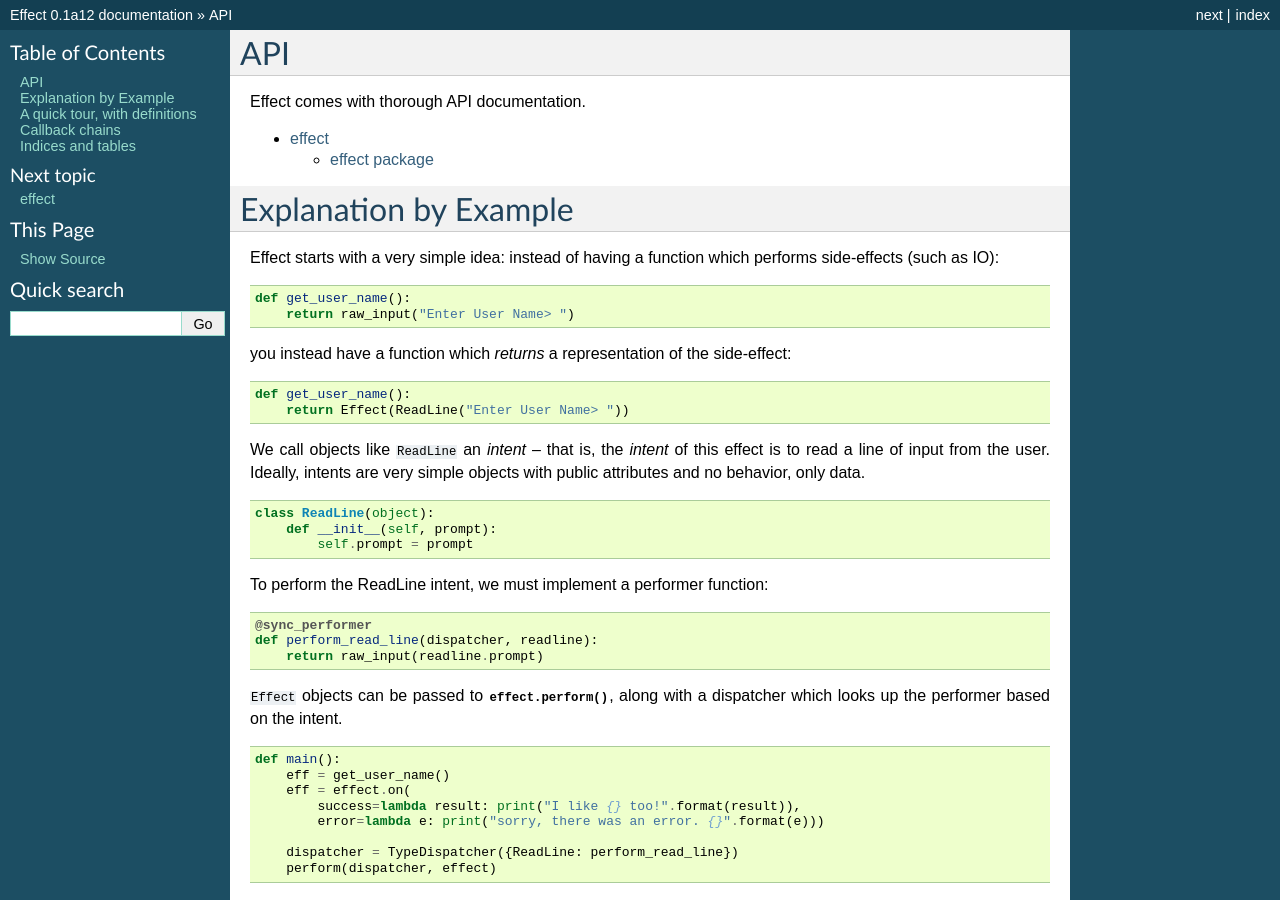
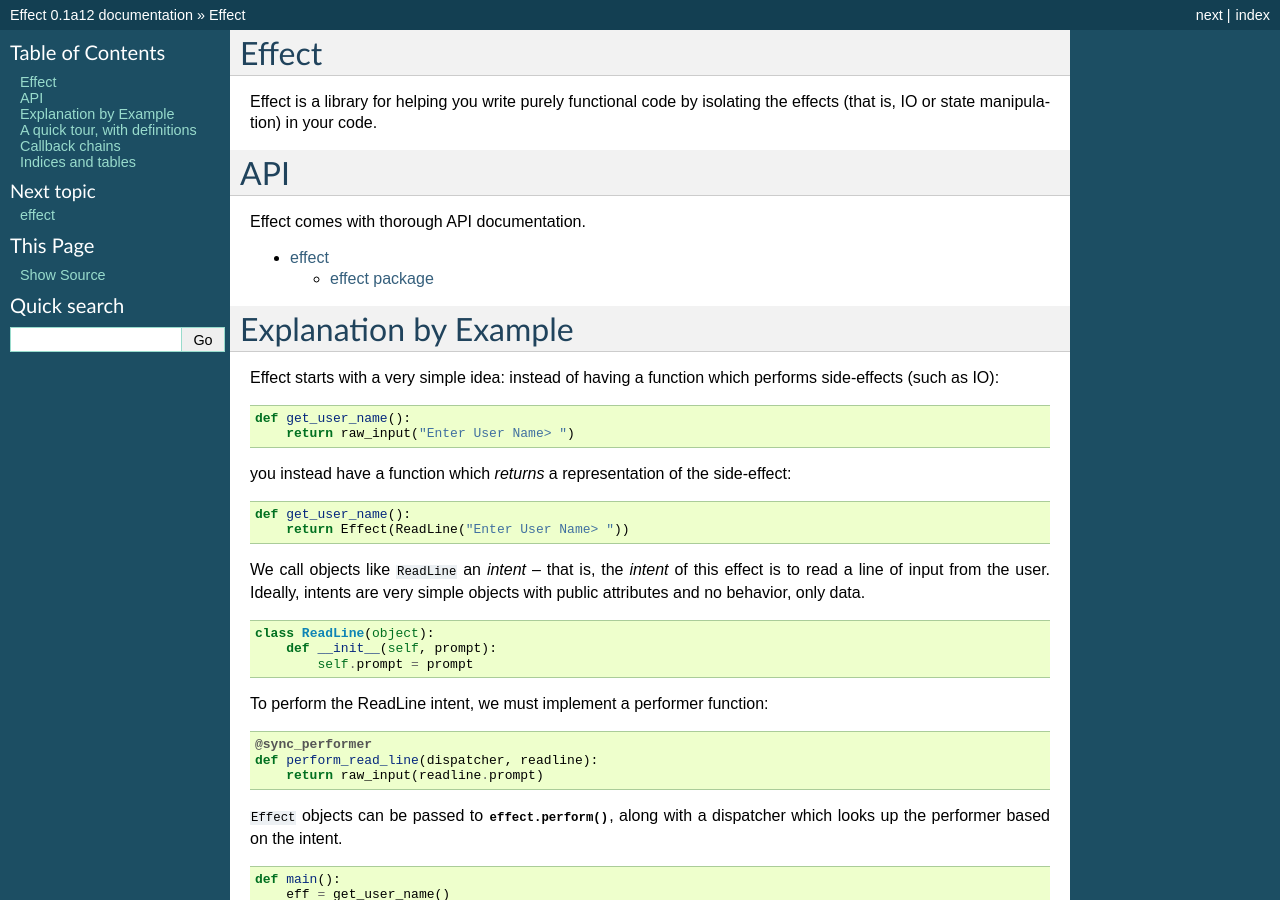
Before and after one commit to python-effect/effect, a Sphinx documentation site: the page built from docs/source/index.rst, in a window 1280 px wide and 900 px high. Built offline with Sphinx 7.4.7, drawn with Linux system fonts in a browser that asks for light colours.

Commit message:
add the one-line description to the top of the sphinx doc

```diff
--- a/docs/source/index.rst
+++ b/docs/source/index.rst
@@ -2,6 +2,12 @@
    sphinx-quickstart on Mon Dec 22 12:01:30 2014.
    You can adapt this file completely to your liking, but it should at least
    contain the root `toctree` directive.
+
+Effect
+======
+Effect is a library for helping you write purely functional code by
+isolating the effects (that is, IO or state manipulation) in your code.
+
 
 API
 ===
```
